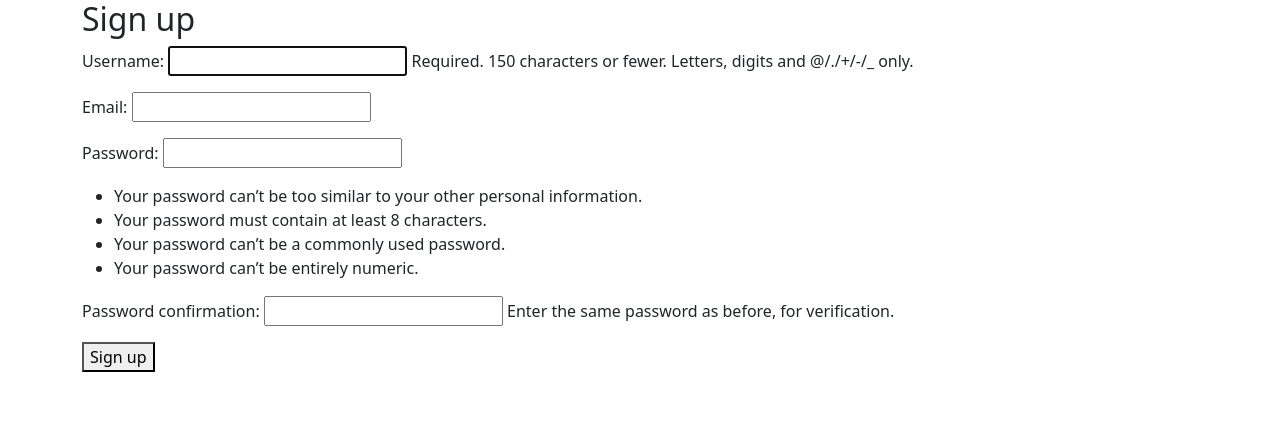
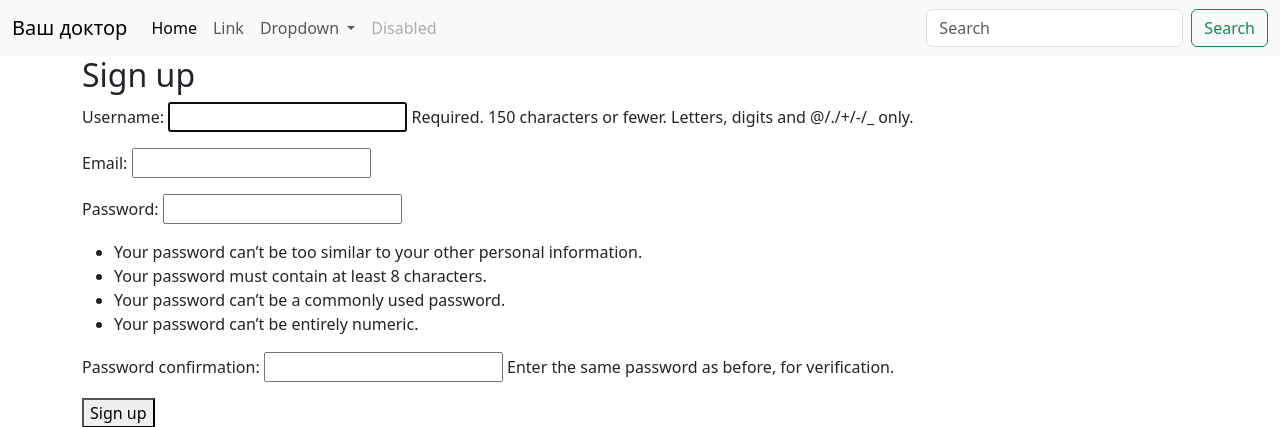
Before and after one commit to tikhanovitch/dentist_office, a Django app: page /patient/register/ in a window 1280 px wide. Shown: the top 427 px of the page. Run offline with Django 5.2, Linux system fonts and the light colour scheme.

Commit message:
Changes:
Install:

Create: navbar.html

```diff
--- a/src/templates/base.html
+++ b/src/templates/base.html
@@ -10,6 +10,7 @@
     <title>{% block title %}Default Title{% endblock %}</title>
 </head>
 <body>
+    {% include "navbar.html" %}
     <div class="container">
         {% block content %}
         {% endblock %}
--- /dev/null
+++ b/src/templates/navbar.html
@@ -0,0 +1,36 @@
+<nav class="navbar navbar-expand-lg bg-body-tertiary">
+  <div class="container-fluid">
+    <a class="navbar-brand" href="#">Ваш доктор</a>
+    <button class="navbar-toggler" type="button" data-bs-toggle="collapse" data-bs-target="#navbarSupportedContent" aria-controls="navbarSupportedContent" aria-expanded="false" aria-label="Toggle navigation">
+      <span class="navbar-toggler-icon"></span>
+    </button>
+    <div class="collapse navbar-collapse" id="navbarSupportedContent">
+      <ul class="navbar-nav me-auto mb-2 mb-lg-0">
+        <li class="nav-item">
+          <a class="nav-link active" aria-current="page" href="#">Home</a>
+        </li>
+        <li class="nav-item">
+          <a class="nav-link" href="#">Link</a>
+        </li>
+        <li class="nav-item dropdown">
+          <a class="nav-link dropdown-toggle" href="#" role="button" data-bs-toggle="dropdown" aria-expanded="false">
+            Dropdown
+          </a>
+          <ul class="dropdown-menu">
+            <li><a class="dropdown-item" href="#">Action</a></li>
+            <li><a class="dropdown-item" href="#">Another action</a></li>
+            <li><hr class="dropdown-divider"></li>
+            <li><a class="dropdown-item" href="#">Something else here</a></li>
+          </ul>
+        </li>
+        <li class="nav-item">
+          <a class="nav-link disabled" aria-disabled="true">Disabled</a>
+        </li>
+      </ul>
+      <form class="d-flex" role="search">
+        <input class="form-control me-2" type="search" placeholder="Search" aria-label="Search">
+        <button class="btn btn-outline-success" type="submit">Search</button>
+      </form>
+    </div>
+  </div>
+</nav>
```
